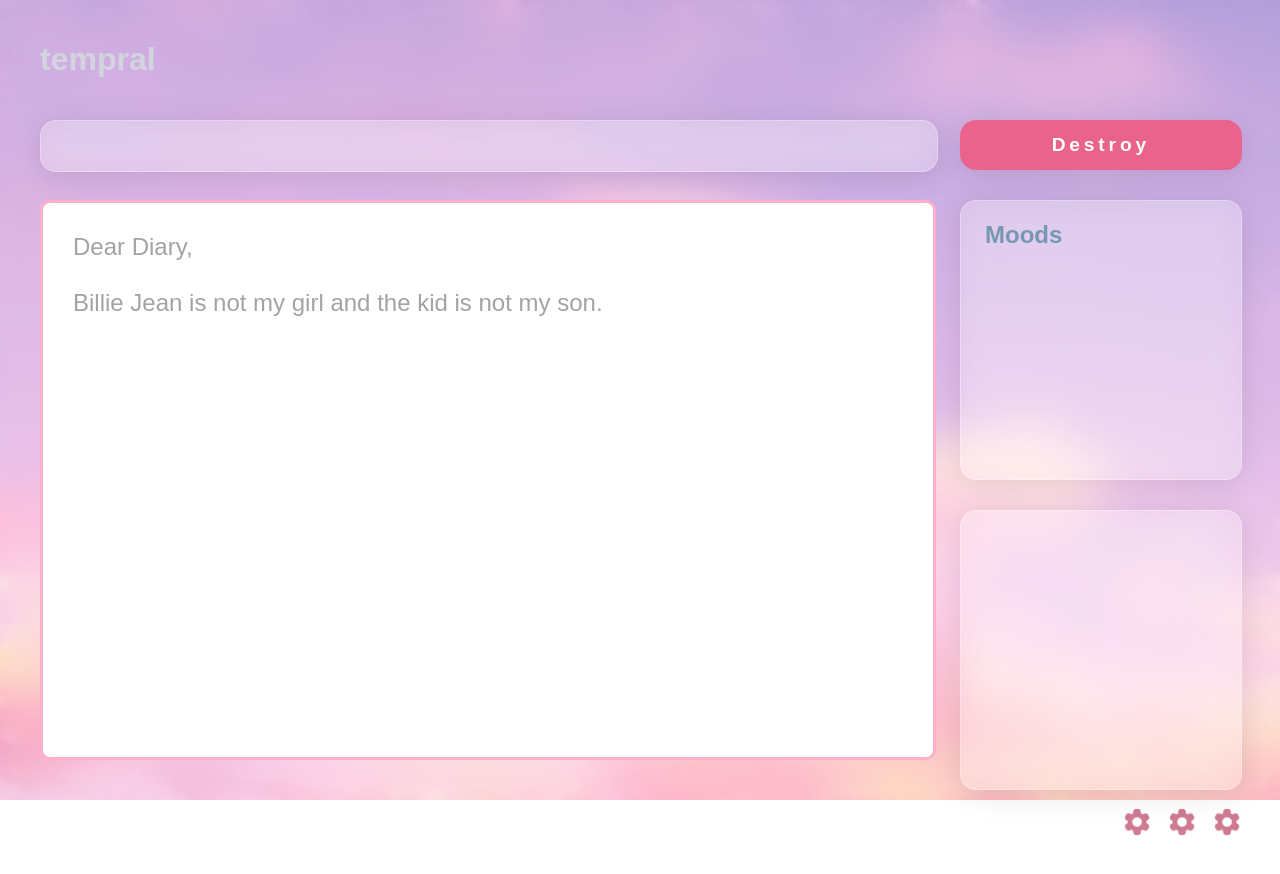
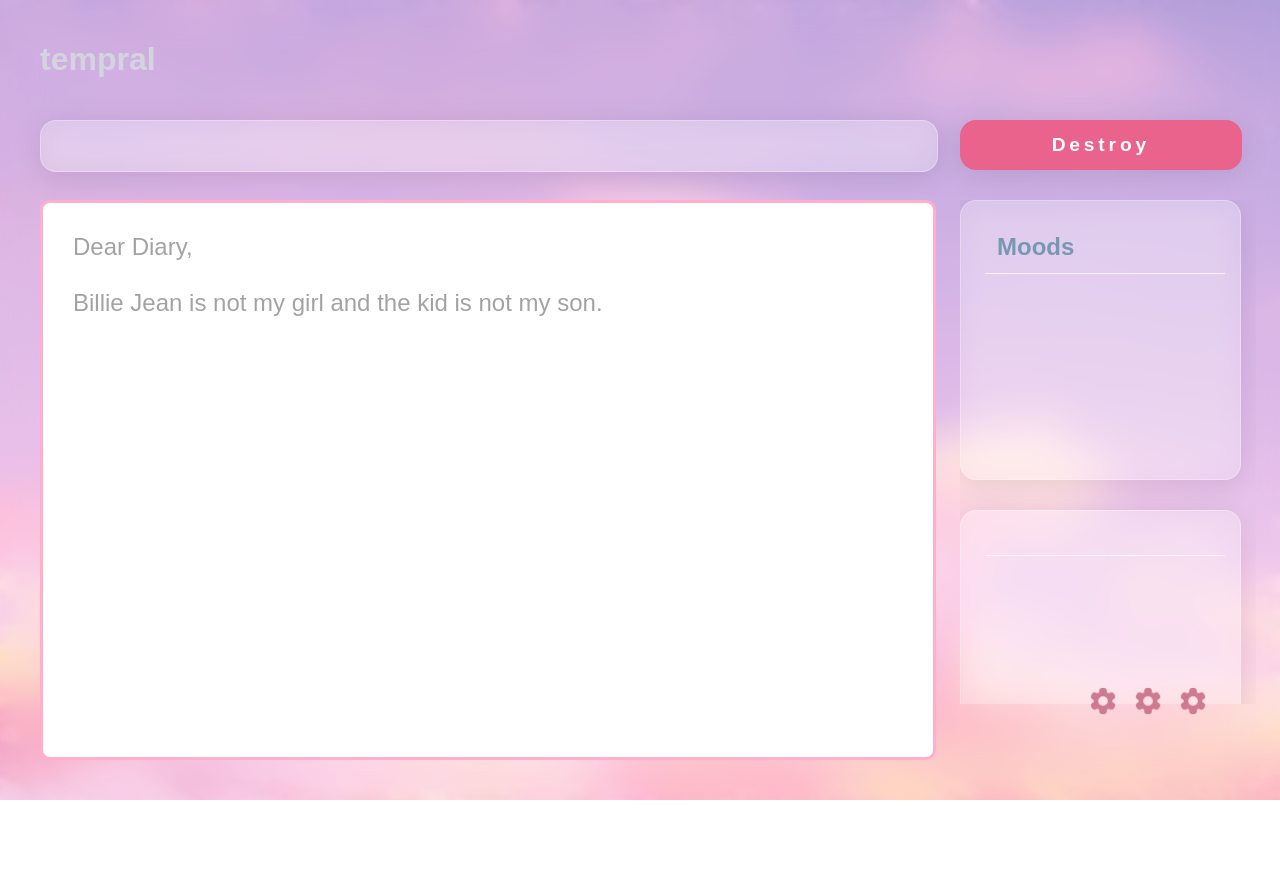
Before and after one commit to zariacs/the-disappearing-diary, a Vue app: page / in a window 1280 px wide. Shown: the top 874 px of the page. Built offline with nearby package versions, Linux system fonts and the light colour scheme.

Commit message:
Added scrolling to aside

```diff
--- a/src/components/JournalEntry.vue
+++ b/src/components/JournalEntry.vue
@@ -14,7 +14,7 @@
                     <a href="https://www.youtube.com/watch?v=dQw4w9WgXcQ" target="_blank">
                         <button id="destroy-button">Destroy</button>
                     </a>
-                    <div class="aside-card-container">
+                    <div class="aside-card-container" id="aside-card-container">
                         <div class="moods aside-card">
                             <h2 class="aside-card-heading">Moods</h2>
                         </div>
@@ -22,13 +22,18 @@
                         <div class="involved aside-card">
                             <h2 class="aside-card-heading"></h2>
                         </div>
-                        <div class="settings-tray">
+                        <div class="aside-spacer"></div>
+                        <div class="involved aside-card">
+                            <h2 class="aside-card-heading"></h2>
+                        </div>
+
+
+                    </div>
+                    <div class="settings-tray">
                             <a class="settings-tray-icon"><img src="../assets/settings-tray-icons/settings-icon.png" alt=""></a>
                             <a class="settings-tray-icon"><img src="../assets/settings-tray-icons/settings-icon.png" alt=""></a>
                             <a class="settings-tray-icon"><img src="../assets/settings-tray-icons/settings-icon.png" alt=""></a>
                         </div>
-
-                    </div>
 
                 </aside>
             </div>
@@ -217,15 +222,39 @@ aside {
 
 .aside-card-container {
     margin-top: 30px;
+    height: 63%;
+    padding-right: 15px;
+    box-sizing: border-box;
+    width: 105%;
 
     /* flex */
     display: flex;
     flex-direction: column;
+
+    /* scroll */
+    overflow: auto;
+    visibility: hidden;
+}
+
+/* ASIDE CARD SCROLLING */
+
+::-webkit-scrollbar-track {
+    border-radius: 10px;
+    background-color: rgba(245, 245, 245,.1);
+}
+
+::-webkit-scrollbar {
+    width: 10px;
+}
+
+::-webkit-scrollbar-thumb {
+    border-radius: 20px;
+    -webkit-box-shadow: inset 0 0 6px rgba(250,250,250,.8);
 }
 
 .aside-card {
     width: 100%;
-    height: 280px;
+    min-height: 280px;
     font-family: sans-serif;
     box-sizing: border-box;
     padding-left: 1.5em;
@@ -239,14 +268,31 @@ aside {
     border: 1px solid rgba(255, 255, 255, 0.3);
 }
 
+.aside-card, .aside-card-container:hover, .aside-card-container:focus {
+    visibility: visible;
+}
+
+.aside-card-container-delayed {
+    transition: visibility 0.2s;
+}
+
+.aside-card-container-delayed:hover {
+    transition: visibility 0s 0.2s;
+}
+
+
 .aside-spacer {
-    height: 30px;
+    min-height: 30px;
 }
 
 .aside-card-heading {
-    /* color: #4B4B4B; */
     color: #7698b3;
+    border-bottom: 1px solid rgba(255,255,255,0.7);
+    padding: 0.5em;
+    width: 85%;
 }
+
+/* END OF ASIDE CARD SCROLLING */
 
 /* -------END OF ASIDE------- */
 
@@ -255,12 +301,15 @@ aside {
 
 .settings-tray {
     margin-top: 17px;
-    height: 100%;
-    width: 100%;
+    /* height: 100%;
+    width: 100%; */
     display: flex;
     justify-content: end;
     align-items: center;
     column-gap: 15px;
+    position: fixed;
+    bottom: 5em;
+    right: 4.5em;
 }
 
 .settings-tray-icon {
```
